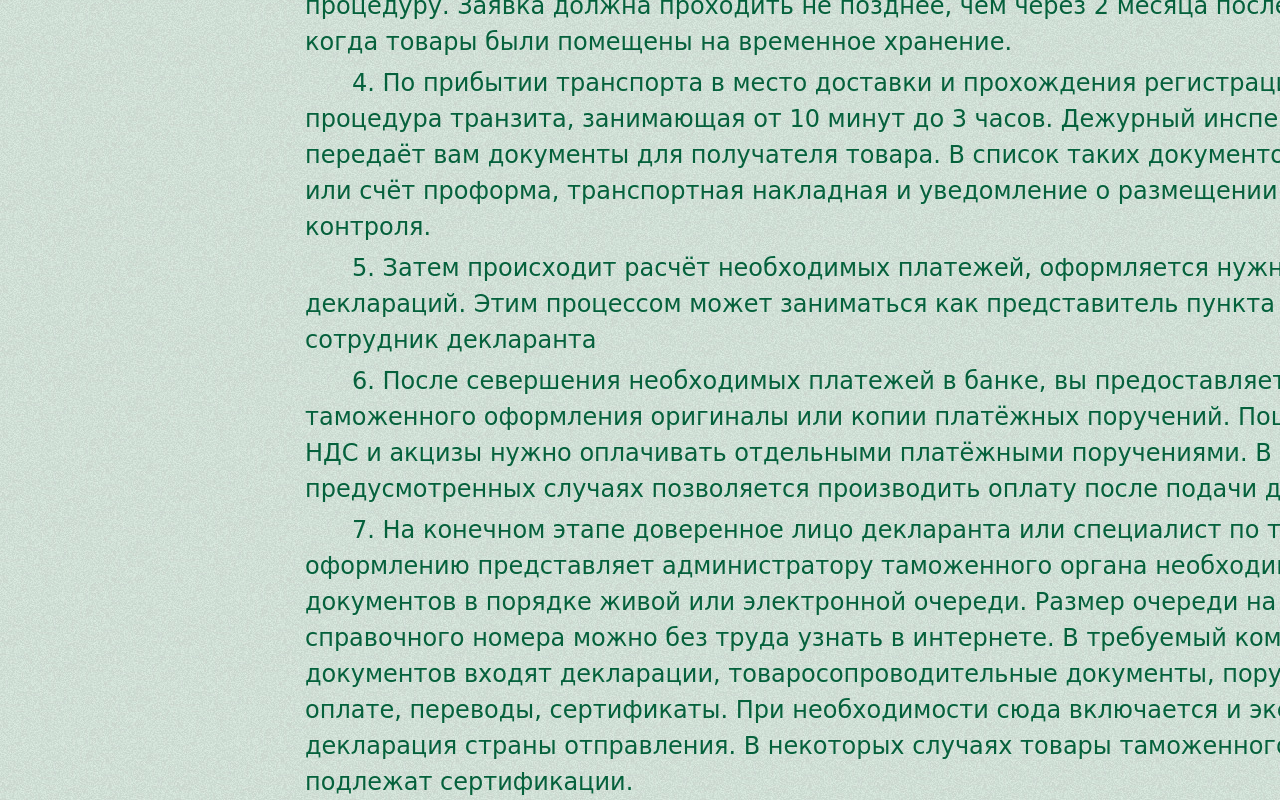
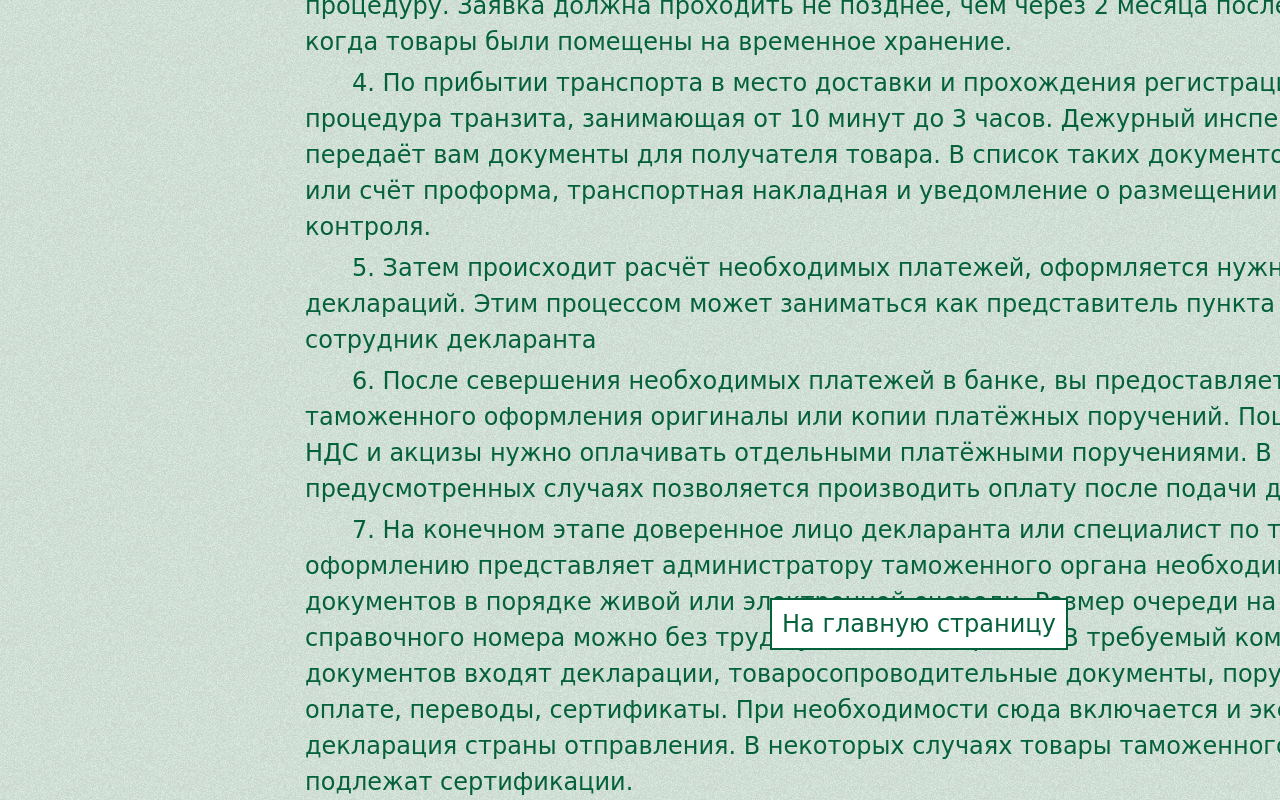
Before and after one commit to 13KarinaZhuk13/karinazhuk, a plain HTML site: page Form.html in a window 1280 px wide. Shown: the part 2026-2826 px from the top of the page. Drawn offline with Linux system fonts and the light colour scheme.

Commit message:
Add files via upload

```diff
--- a/Form.html
+++ b/Form.html
@@ -13,7 +13,7 @@
 <div id="Titel"><h1 id="Heading2" style="font-size: 52px;">Процедура таможенного декларирования</h1></div>
 <div id="wb_Divider4">
 
-<div class="text" id="Text" style="position:absolute;left:300px;top:500px;width:1200px;height:2200px;z-index:5;"><p id="Text1" style="text-indent: 0.49in;">Декларирование груза требует чёткого соблюдения ряда процедур, много времени занимает оформление документов. Если вы потратили солидные суммы на доставку, например, из Китая, то гораздо проще пользоваться услугами декларанта! Условно основные операции и их алгоритмы можно разделить на два периода: до и после прибытия в таможенный пункт.
+<div class="text" id="Text" style="position:absolute;left:300px;top:500px;width:1200px;height:2250px;z-index:5;"><p id="Text1" style="text-indent: 0.49in;">Декларирование груза требует чёткого соблюдения ряда процедур, много времени занимает оформление документов. Если вы потратили солидные суммы на доставку, например, из Китая, то гораздо проще пользоваться услугами декларанта! Условно основные операции и их алгоритмы можно разделить на два периода: до и после прибытия в таможенный пункт.
 </p>
 <p id="Text1" style="text-indent: 0.49in; font-size: 32px; line-height: 180%;"> Этап 1: Подготовка к таможенному декларированию до прибытия груза
 
@@ -54,10 +54,13 @@
 <p id="Text1" style="text-indent: 0.49in;">
 	7. На конечном этапе доверенное лицо декларанта или специалист по таможенному оформлению представляет администратору таможенного органа необходимый пакет документов в порядке живой или электронной очереди. Размер очереди на присвоение справочного номера можно без труда узнать в интернете. В требуемый комплект документов входят декларации, товаросопроводительные документы, поручения по оплате, переводы, сертификаты. При необходимости сюда включается и экспортная декларация страны отправления. В некоторых случаях товары таможенного союза не подлежат сертификации.
 </p>
+</div>
 
-
-
-</div>
+<div style="position:absolute;left:770px;top:2590px;width:300px;height:100px;z-index:5;">
+	<form action="index.html">
+		<button id="button" href="index.html.html" >На главную страницу</button>
+	</form>
+	</div>
 
 
 
--- a/index.css
+++ b/index.css
@@ -83,7 +83,7 @@ body
    color: #228237;
    font-family: "Times New Roman";
    font-weight: bold;
-   font-size: 54px;
+   font-size: 50px;
    margin: 0;
    text-align: center;
 
@@ -310,3 +310,15 @@ body
    color: rgb(5, 97, 60);
    font-family: Bradley Hand, cursive;
 }
+
+#button {
+    background-color: white; /* Green */
+    border: solid 2px rgb(5, 97, 60);
+    color: rgb(5, 97, 60);
+    padding: 10px 10px;
+    text-align: center;
+    text-decoration: none;
+    display: inline-block;
+    font-size: 24px;
+    font-family: Bradley Hand, cursive;
+}
```
Also changed, not shown: Deklarant.html (+8 -2 lines), Obrazec.html (+8 -3 lines), Zapolnenie.html (+7 -2 lines), index.html (+1 -1 lines).
